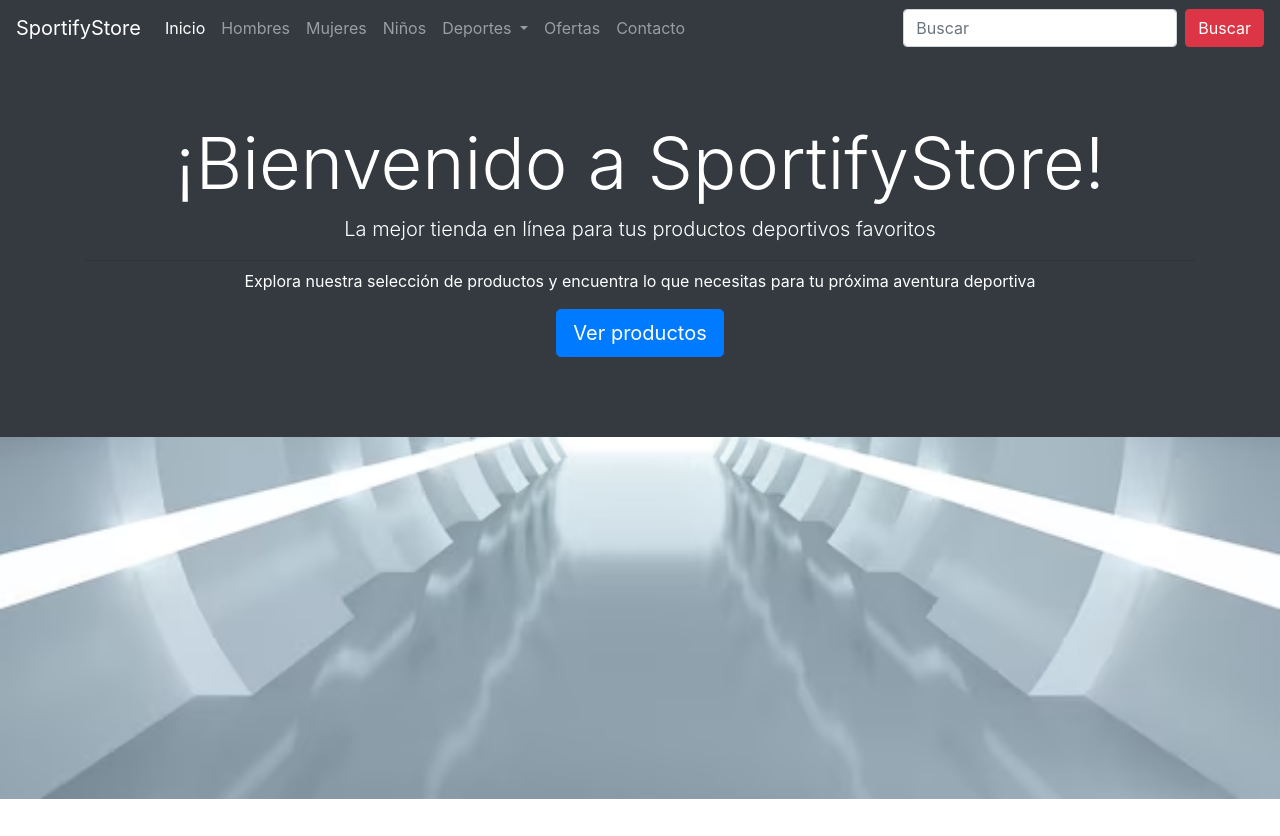
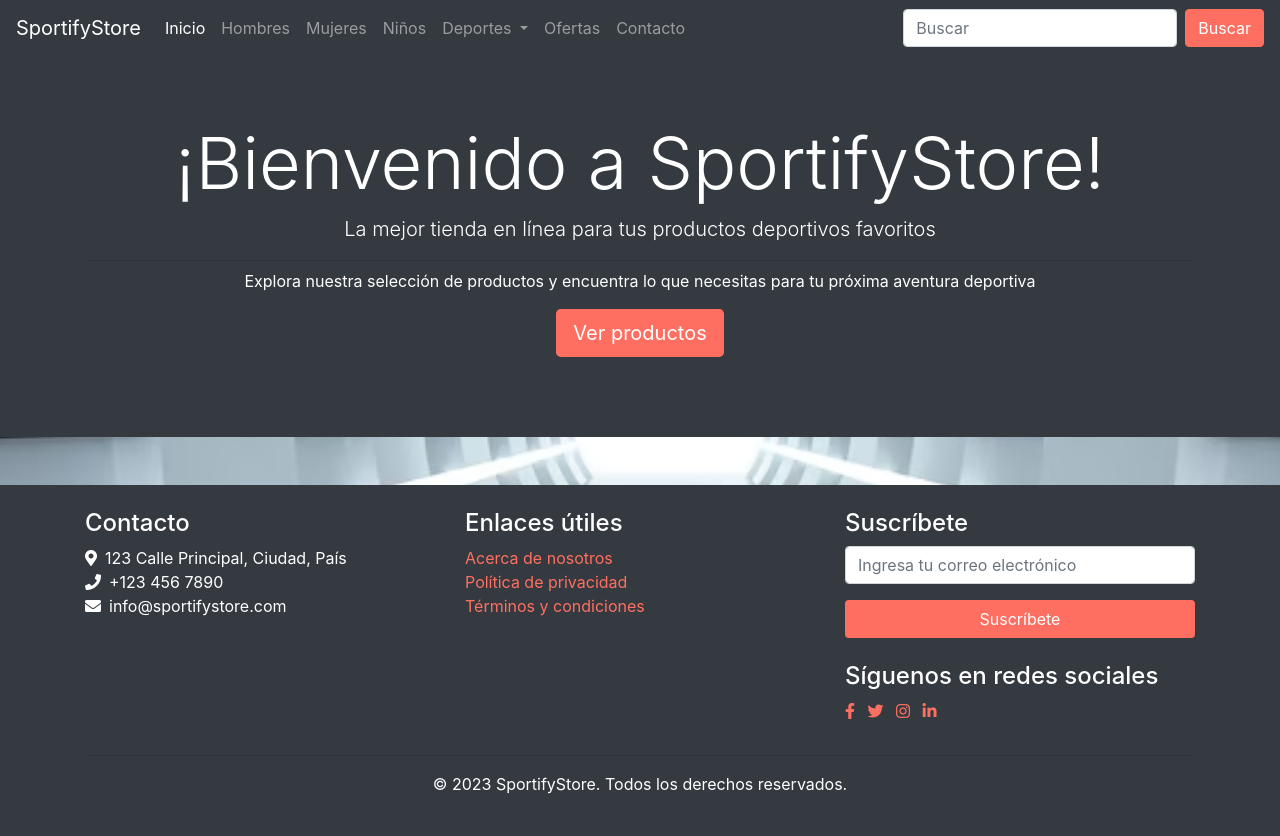
Before and after one commit to EmiFunes91/ecommerce, a plain HTML site: page index.html in a window 1280 px wide. Before the commit the page ends 800 px from the top, so only its background shows below. Drawn offline with nearby package versions, Linux system fonts and the light colour scheme; a script that the page names is missing.

Commit message:
modificaciones en los estilos, se agrego footer

```diff
--- a/css/style.css
+++ b/css/style.css
@@ -15,3 +15,29 @@ body {
     border-color: #FF6F61;
     color: #FF6F61;
 }
+
+.btn-productos {
+    background-color: #FF6F61;
+    color: #FFF;
+}
+
+.btn-productos:hover {
+    background-color: #FFF;
+    border-color: #FF6F61;
+    color: #FF6F61;
+}
+
+ul.list-unstyled a {
+    color: #FF6F61;
+}
+
+.btn-susbribete {
+    background-color: #FF6F61;
+    color: #FFF;
+}
+
+.btn-susbribete:hover {
+    background-color: #FFF;
+    border-color: #FF6F61;
+    color: #FF6F61;
+}
--- a/index.html
+++ b/index.html
@@ -5,9 +5,11 @@
     <meta charset="UTF-8">
     <meta http-equiv="X-UA-Compatible" content="IE=edge">
     <meta name="viewport" content="width=device-width, initial-scale=1.0">
-    <link rel="stylesheet" href="./css/style.css">
+    <link rel="stylesheet" href="https://use.fontawesome.com/releases/v5.15.4/css/all.css"
+        integrity="sha384-DyZ88mC6Up2uqS4h/KRgHuoeGwBcD4Ng9SiP4dIRy0EXTlnuz47vAwmeGwVChigm" crossorigin="anonymous">
     <link rel="stylesheet" href="https://cdn.jsdelivr.net/npm/bootstrap@4.3.1/dist/css/bootstrap.min.css"
         integrity="sha384-ggOyR0iXCbMQv3Xipma34MD+dH/1fQ784/j6cY/iJTQUOhcWr7x9JvoRxT2MZw1T" crossorigin="anonymous">
+    <link rel="stylesheet" href="./css/style.css">
 
     <title>SportifyStore</title>
 </head>
@@ -67,17 +69,82 @@
     </header>
 
     <!--------------IMG FONDO/BTN---------------->
+
     <div class="jumbotron jumbotron-fluid bg-dark text-center text-white">
         <div class="container">
             <h1 class="display-3">¡Bienvenido a SportifyStore!</h1>
             <p class="lead">La mejor tienda en línea para tus productos deportivos favoritos</p>
             <hr class="my-2">
-        <p>Explora nuestra selección de productos y encuentra lo que necesitas para tu próxima aventura deportiva</p>
+            <p>Explora nuestra selección de productos y encuentra lo que necesitas para tu próxima aventura deportiva
+            </p>
             <p class="lead">
-            <a class="btn btn-primary btn-lg" href="#" role="button">Ver productos</a>
+                <a class="btn btn-productos btn-lg" href="#" role="button">Ver productos</a>
             </p>
         </div>
     </div>
+
+    <!---------------FOOTER----------------->
+
+    <footer class="bg-dark text-white mt-5 pt-4 pb-4">
+        <div class="container">
+            <div class="row">
+                <div class="col-md-4">
+                    <h4>Contacto</h4>
+                    <ul class="list-unstyled">
+                        <li><i class="fas fa-map-marker-alt mr-2"></i>123 Calle Principal, Ciudad, País</li>
+                        <li><i class="fas fa-phone mr-2"></i>+123 456 7890</li>
+                        <li><i class="fas fa-envelope mr-2"></i>info@sportifystore.com</li>
+                    </ul>
+                </div>
+                <div class="col-md-4">
+                    <h4>Enlaces útiles</h4>
+                    <ul class="list-unstyled">
+                        <li><a href="#">Acerca de nosotros</a></li>
+                        <li><a href="#">Política de privacidad</a></li>
+                        <li><a href="#">Términos y condiciones</a></li>
+                    </ul>
+                </div>
+                <div class="col-md-4">
+                    <h4>Suscríbete</h4>
+                    <form>
+                        <div class="form-group">
+                            <input type="email" class="form-control" placeholder="Ingresa tu correo electrónico">
+                        </div>
+                        <button type="submit" class="btn btn-susbribete btn-block">Suscríbete</button>
+                    </form>
+                    <h4 class="mt-4">Síguenos en redes sociales</h4>
+                    <ul class="list-unstyled list-inline social-media">
+                        <li class="list-inline-item">
+                            <a href="#" class="social-media-link">
+                                <i class="fab fa-facebook-f"></i>
+                            </a>
+                        </li>
+                        <li class="list-inline-item">
+                            <a href="#" class="social-media-link" target="_blank">
+                                <i class="fab fa-twitter"></i>
+                            </a>
+                        </li>
+                        <li class="list-inline-item">
+                            <a href="https://www.instagram.com/emi.funes" class="social-media-link" target="_blank">
+                                <i class="fab fa-instagram"></i>
+                            </a>
+                        </li>
+                        <li class="list-inline-item">
+                            <a href="#" class="social-media-link" target="_blank">
+                                <i class="fab fa-linkedin-in"></i>
+                            </a>
+                        </li>
+                    </ul>
+                </div>
+            </div>
+            <hr>
+            <div class="row">
+                <div class="col-md-12">
+                    <p class="text-center">© 2023 SportifyStore. Todos los derechos reservados.</p>
+                </div>
+            </div>
+        </div>
+    </footer>
 
     <script src="https://code.jquery.com/jquery-3.2.1.slim.min.js"></script>
     <script src="https://maxcdn.bootstrapcdn.com/bootstrap/4.0.0/js/bootstrap.min.js"></script>
```
Lines whose indentation alone changed are shown as unchanged.
